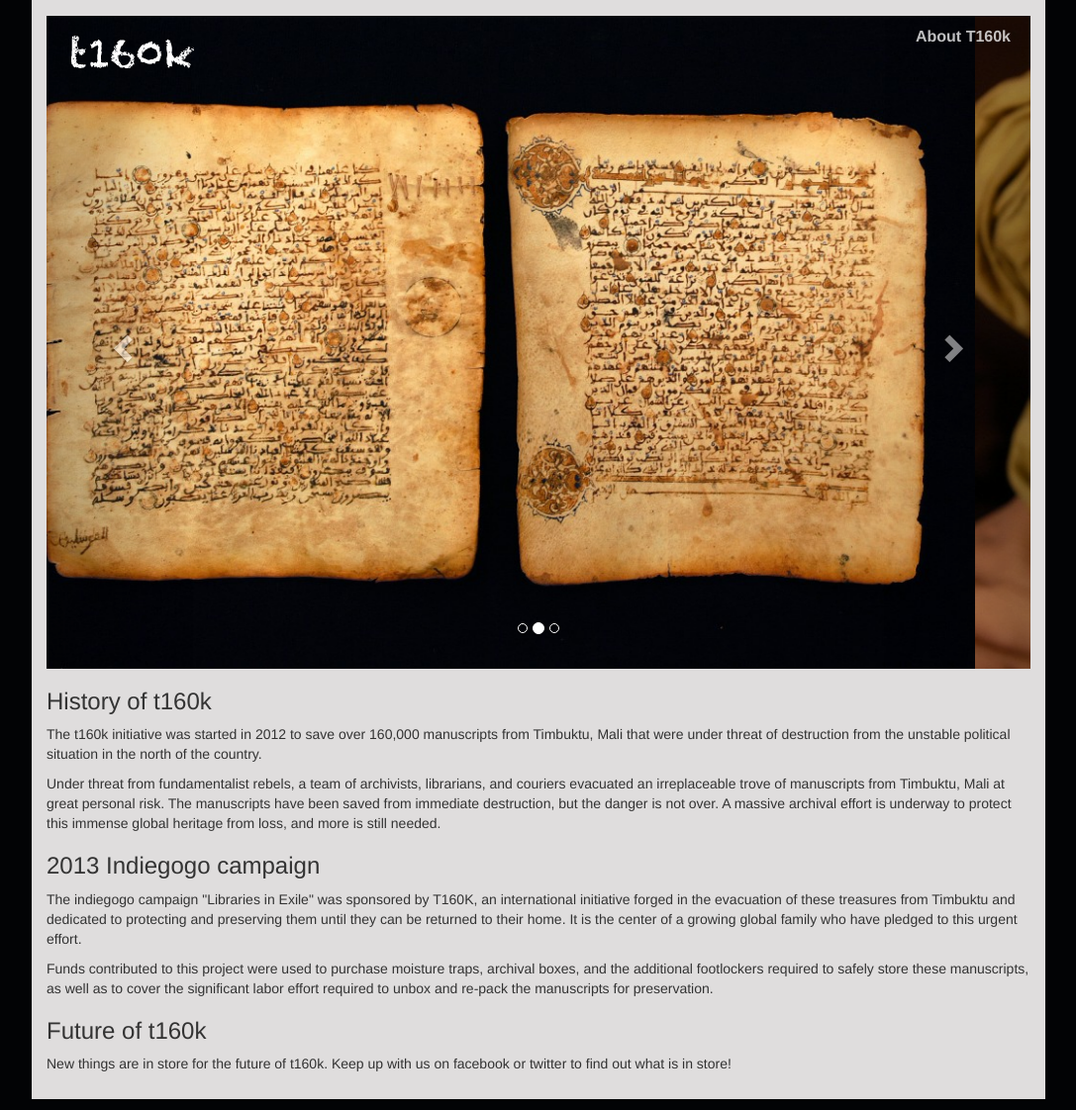
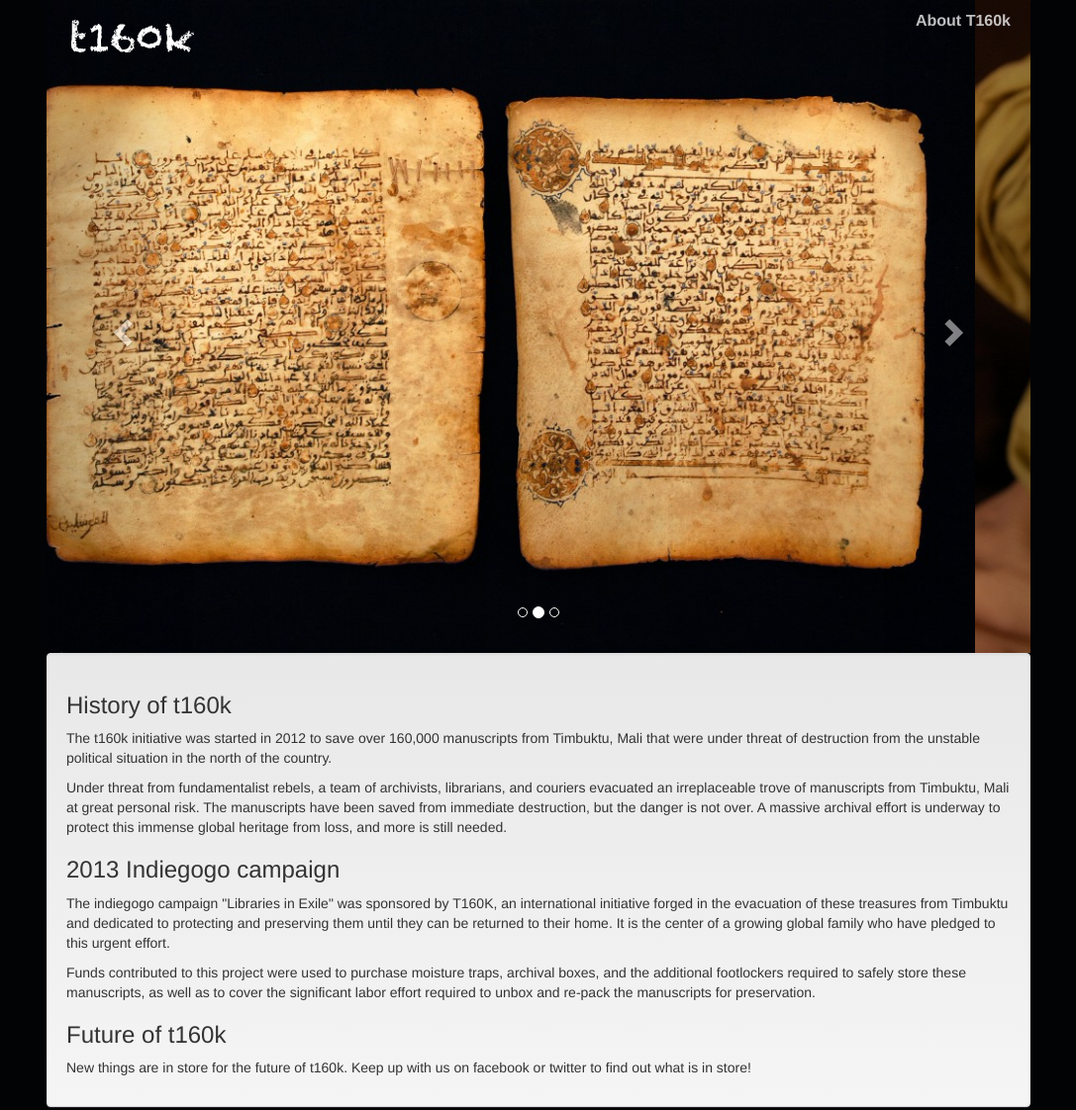
Before and after one commit to t160k/site, a plain HTML site: page index.html in a window 1280 px wide. Shown: the whole page at 99% size, without its empty margins (96-1183 px from the left). Drawn offline with nearby package versions, Linux system fonts and the light colour scheme.

```diff
--- a/index.html
+++ b/index.html
@@ -61,6 +61,7 @@
 	</div>
 
 	<a name="about"></a>
+	<div class="well">
 	<h3>History of t160k</h3>
 	<p>The t160k initiative was started in 2012 to save over 160,000 manuscripts from Timbuktu, Mali that were under threat of destruction from the unstable political situation in the north of the country.</p>
 	<p>Under threat from fundamentalist rebels, a team of archivists, librarians, and couriers evacuated an irreplaceable trove of manuscripts from Timbuktu, Mali at great personal risk. The manuscripts have been saved from immediate destruction, but the danger is not over. A massive archival effort is underway to protect this immense global heritage from loss, and more is still needed.</p>
@@ -69,7 +70,7 @@
 	<p>Funds contributed to this project were used to purchase moisture traps, archival boxes, and the additional footlockers required to safely store these manuscripts, as well as to cover the significant labor effort required to unbox and re-pack the manuscripts for preservation.</p>
 	<h3>Future of t160k</h3>
 	<p>New things are in store for the future of t160k. Keep up with us on facebook or twitter to find out what is in store!</p>
-
+	</div>
 
 </div>
 <script src="//code.jquery.com/jquery-1.11.0.min.js"></script>
--- a/site.css
+++ b/site.css
@@ -4,9 +4,6 @@ body {
 
 .site-wrapper {
 	max-width:1024px;
-  background-color: #dfdddd;
-  padding-top:16px;
-  padding-bottom:16px;
 }
 
 #carousel-gallery1 {
```
